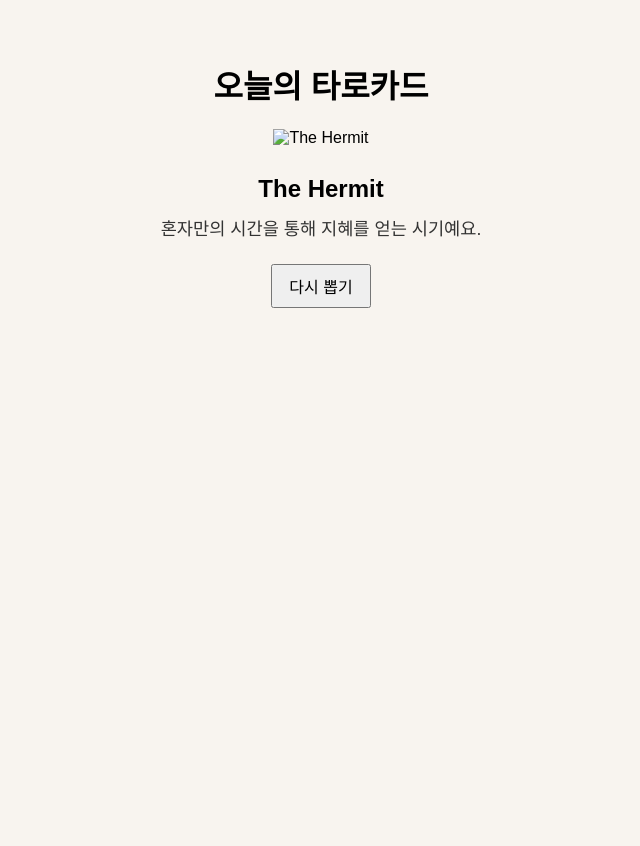
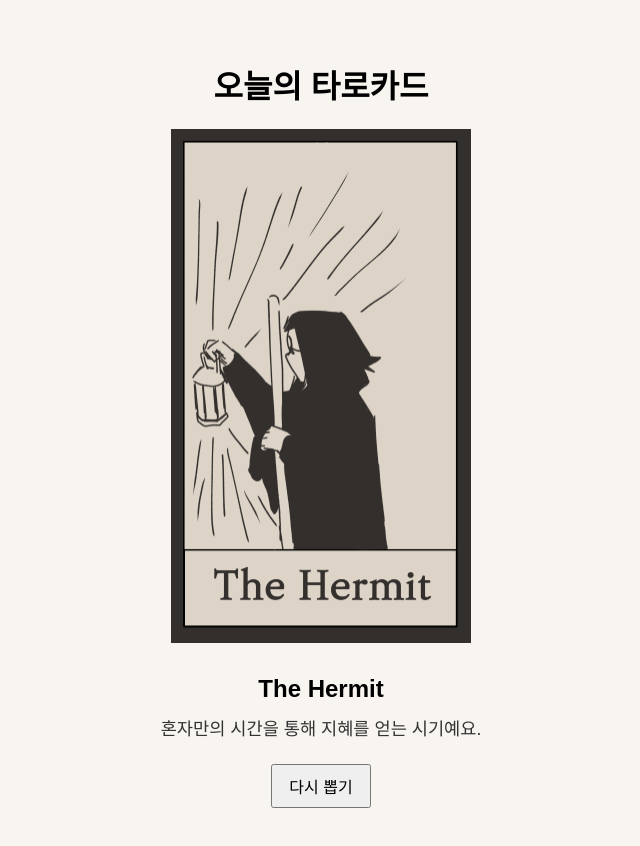
Before and after one commit to sojjang3690/mainpage, a plain HTML site: page index.html in a window 1280 px wide. Shown: the whole page, without its empty margins (319-959 px from the left). Before the commit the page ends 800 px from the top, so only its background shows below. Drawn offline with Linux system fonts and the light colour scheme.

Commit message:
Update index.html

```diff
--- a/index.html
+++ b/index.html
@@ -19,16 +19,16 @@
   <button class="redraw" onclick="drawCard()">다시 뽑기</button>
   <script>
     const cards = [
-      {name: "The Magician", img: "images/the_magician.png", meaning: "당신은 모든 자원을 가지고 있어요. 이제는 시작할 시간이에요."},
-      {name: "The Fool", img: "images/the_fool.png", meaning: "새로운 출발과 순수한 도전의 순간입니다."},
-      {name: "The High Priestess", img: "images/the_high_priestess.png", meaning: "직관과 잠재의식에 귀 기울이세요."},
-      {name: "The Empress", img: "images/the_empress.png", meaning: "풍요와 창조, 돌봄의 에너지가 당신을 감쌉니다."},
-      {name: "The Emperor", img: "images/the_emperor.png", meaning: "안정과 질서, 리더십의 기운이 함께합니다."},
-      {name: "The Lovers", img: "images/the_lovers.png", meaning: "중요한 관계나 선택의 기로에 서있어요."},
-      {name: "The Chariot", img: "images/the_chariot.png", meaning: "결단력과 의지로 어려움을 이겨낼 수 있어요."},
-      {name: "The Hermit", img: "images/the_hermit.png", meaning: "혼자만의 시간을 통해 지혜를 얻는 시기예요."},
-      {name: "Justice", img: "images/justice.png", meaning: "균형과 공정함, 진실이 밝혀지는 순간입니다."},
-      {name: "The World", img: "images/the_world.png", meaning: "완성, 성취, 순환의 흐름이 완벽하게 맞춰져요."},
+      {name: "The Magician", img: "the_magician.png", meaning: "당신은 모든 자원을 가지고 있어요. 이제는 시작할 시간이에요."},
+      {name: "The Fool", img: "the_fool.png", meaning: "새로운 출발과 순수한 도전의 순간입니다."},
+      {name: "The High Priestess", img: "the_high_priestess.png", meaning: "직관과 잠재의식에 귀 기울이세요."},
+      {name: "The Empress", img: "the_empress.png", meaning: "풍요와 창조, 돌봄의 에너지가 당신을 감쌉니다."},
+      {name: "The Emperor", img: "the_emperor.png", meaning: "안정과 질서, 리더십의 기운이 함께합니다."},
+      {name: "The Lovers", img: "the_lovers.png", meaning: "중요한 관계나 선택의 기로에 서있어요."},
+      {name: "The Chariot", img: "the_chariot.png", meaning: "결단력과 의지로 어려움을 이겨낼 수 있어요."},
+      {name: "The Hermit", img: "the_hermit.png", meaning: "혼자만의 시간을 통해 지혜를 얻는 시기예요."},
+      {name: "Justice", img: "justice.png", meaning: "균형과 공정함, 진실이 밝혀지는 순간입니다."},
+      {name: "The World", img: "the_world.png", meaning: "완성, 성취, 순환의 흐름이 완벽하게 맞춰져요."},
 
     ];
 
```
